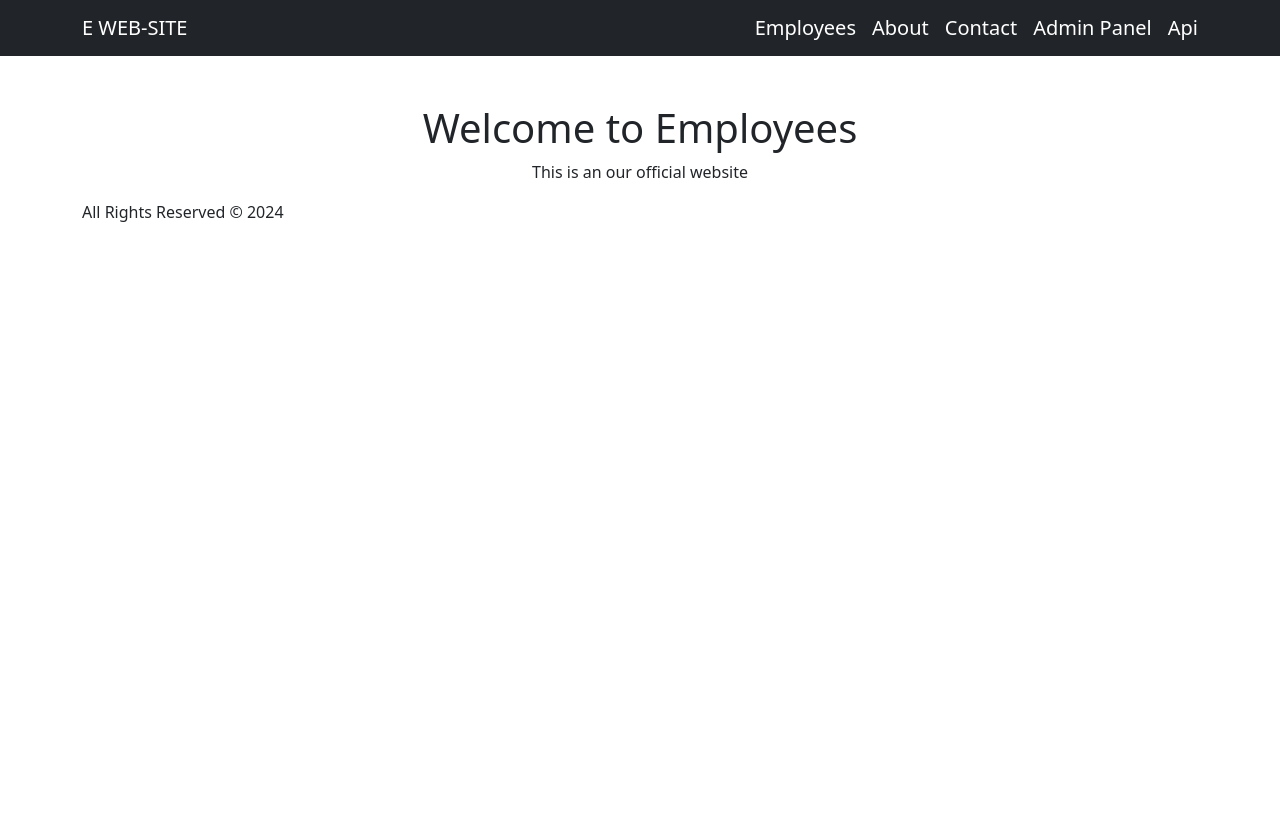
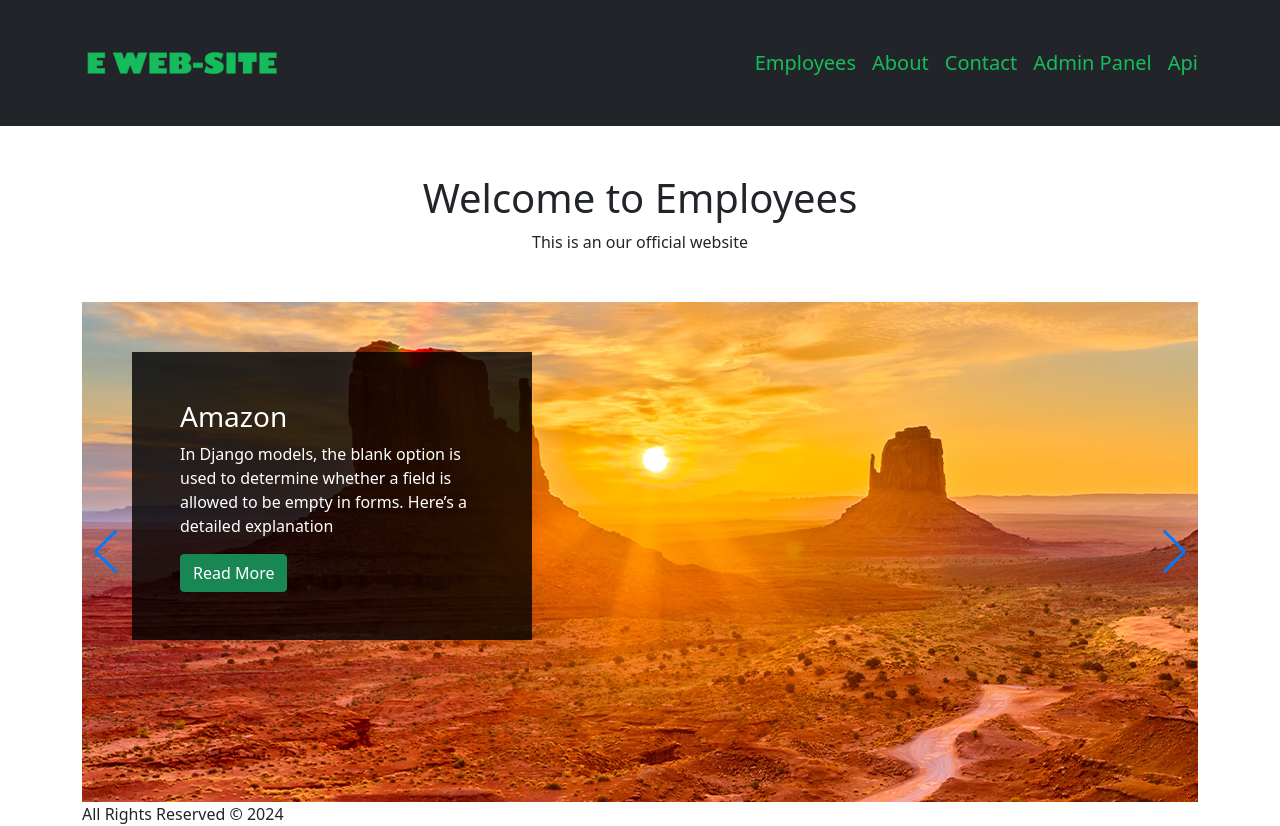
Before and after one commit to hayrapetyansami/EmployeeCourse, a Django app: page / in a window 1280 px wide. Before the commit the page ends 222 px from the top, so only its background shows below. Run offline with Django 4.2, Linux system fonts and the light colour scheme; data comes from the database, SQL or seed files in the repository; both versions use the stored data as it was after the commit.

Commit message:
added slider and logo, added static files with static folder & editted base/settings.py

```diff
--- a/base/settings.py
+++ b/base/settings.py
@@ -108,6 +108,11 @@ USE_TZ = True
 
 STATIC_URL = 'static/'
 
+if DEBUG:
+    STATICFILES_DIRS = [os.path.join(BASE_DIR, "static")]
+else:
+    STATIC_ROOT = os.path.join(BASE_DIR, "static")
+
 # Default primary key field type
 # https://docs.djangoproject.com/en/4.0/ref/settings/#default-auto-field
 
--- a/employees/admin.py
+++ b/employees/admin.py
@@ -1,5 +1,5 @@
 from django.contrib import admin
-from .models import (Department, Employee, About, Contact, Team)
+from .models import (Department, Employee, About, Contact, Team, Slider)
 
 admin.site.site_header = "Employees Admin"
 admin.site.site_title = "Employees Admin Panel"
@@ -34,3 +34,4 @@ admin.site.register(Employee, EmployeeAdmin)
 admin.site.register(About)
 admin.site.register(Contact)
 admin.site.register(Team)
+admin.site.register(Slider)
--- a/employees/models.py
+++ b/employees/models.py
@@ -71,3 +71,17 @@ class Team(models.Model):
     class Meta:
         verbose_name = "team"
         verbose_name_plural = "teams"
+
+
+class Slider(models.Model):
+    img = models.ImageField(upload_to="slider")
+    title = models.CharField(max_length=255)
+    descr = models.TextField(max_length=400)
+    link = models.URLField(null=True, blank=True)
+
+    def __str__(self):
+        return f"{self.title}"
+
+    class Meta:
+        verbose_name = "slider"
+        verbose_name_plural = "sliders"
--- a/employees/templates/base.html
+++ b/employees/templates/base.html
@@ -1,3 +1,5 @@
+{% load static i18n %}
+
 <!DOCTYPE html>
 <html lang="en">
   <head>
@@ -9,28 +11,37 @@
       {% endblock %}
     </title>
     <link href="https://cdn.jsdelivr.net/npm/bootstrap@5.1.3/dist/css/bootstrap.min.css" rel="stylesheet" integrity="sha384-1BmE4kWBq78iYhFldvKuhfTAU6auU8tT94WrHftjDbrCEXSU1oBoqyl2QvZ6jIW3" crossorigin="anonymous" />
+    <link rel="stylesheet" href="https://cdn.jsdelivr.net/npm/swiper@11/swiper-bundle.min.css" />
+    <link rel="stylesheet" href={% static "css/styles.css"%}>
   </head>
   <body>
     <nav class="navbar navbar-expand-lg navbar-dark bg-dark">
       <div class="container w-100">
-        <a href="{% url 'app:index' %}" class="navbar-brand">E WEB-SITE</a>
+        <a href="{% url 'app:index' %}" class="navbar-brand">
+          <img
+            src={%static "img/logo.png"%}
+            alt="logo"
+            class="img-fluid"
+            style="width: 200px; height: 100px;"
+          >
+        </a>
         <button class="navbar-toggler" type="button" data-bs-toggle="collapse" data-bs-target="#mobileMenu" aria-controls="navbarSupportedContent" aria-expanded="false" aria-label="Toggle navigation"><span class="navbar-toggler-icon"></span></button>
         <div class="collapse navbar-collapse" id="mobileMenu">
           <ul class="navbar-nav w-100 justify-content-end gap-3">
             <li class="nav-item">
-              <a href="{% url 'app:employees' %}" aria-current="page" class="text-white text-hover fs-5 text-decoration-none active">Employees</a>
+              <a href="{% url 'app:employees' %}" style="color: #16bc5c" class="text-hover fs-5 text-decoration-none">Employees</a>
             </li>
             <li class="nav-item">
-              <a href="{% url 'app:about' %}" class="text-white text-hover fs-5 text-decoration-none">About</a>
+              <a href="{% url 'app:about' %}" style="color: #16bc5c" class="text-hover fs-5 text-decoration-none">About</a>
             </li>
             <li class="nav-item">
-              <a href="{% url 'app:contact' %}" class="text-white text-hover fs-5 text-decoration-none">Contact</a>
+              <a href="{% url 'app:contact' %}" style="color: #16bc5c" class="text-hover fs-5 text-decoration-none">Contact</a>
             </li>
             <li class="nav-item">
-              <a href="/admin" target="_blank" class="text-white text-hover fs-5 text-decoration-none">Admin Panel</a>
+              <a href="/admin" target="_blank" style="color: #16bc5c" class="text-hover fs-5 text-decoration-none">Admin Panel</a>
             </li>
             <li class="nav-item">
-              <a href="/api/v1/" target="_blank" class="text-white text-hover fs-5 text-decoration-none">Api</a>
+              <a href="/api/v1/" target="_blank" style="color: #16bc5c" class="text-hover fs-5 text-decoration-none">Api</a>
             </li>
           </ul>
         </div>
@@ -68,5 +79,7 @@
     </footer>
 
     <script src="https://cdn.jsdelivr.net/npm/bootstrap@5.1.3/dist/js/bootstrap.bundle.min.js" integrity="sha384-ka7Sk0Gln4gmtz2MlQnikT1wXgYsOg+OMhuP+IlRH9sENBO0LRn5q+8nbTov4+1p" crossorigin="anonymous"></script>
+    <script src="https://cdn.jsdelivr.net/npm/swiper@11/swiper-bundle.min.js"></script>
+    <script src={%static "js/script.js"%}></script>
   </body>
 </html>
--- a/employees/templates/home.html
+++ b/employees/templates/home.html
@@ -9,4 +9,33 @@
     <h1>Welcome to Employees</h1>
     <p>This is an our official website</p>
   </div>
+  <div class="mt-5">
+    <div class="swiper mySwiper">
+    <div class="swiper-wrapper">
+      {% for slide in slides %}
+        <div class="swiper-slide position-static">
+          <div
+            class="slider-conten position-absolute p-5"
+            style="
+              max-width: 400px;
+              background: rgba(0, 0, 0, 0.8);
+              color: #fff;
+              top: 50px;
+              left: 50px;
+            "
+          >
+            <h3>{{slide.title}}</h3>
+            <p>{{slide.descr}}</p>
+            {% if slide.link  %}
+              <a class="btn btn-success" href="{{slide.link}}">Read More</a>
+            {% endif %}
+          </div>
+          <img src="{{slide.img.url}}" alt="{{slide.title}}">
+        </div>
+      {% endfor %}
+    </div>
+    <div class="swiper-button-next"></div>
+    <div class="swiper-button-prev"></div>
+  </div>
+  </div>
 {% endblock %}
--- a/employees/views.py
+++ b/employees/views.py
@@ -1,9 +1,10 @@
 from django.shortcuts import render
-from .models import Department, Employee, About, Contact, Team
+from .models import Department, Employee, About, Contact, Team, Slider
 
 
 def index(request):
-    return render(request, "home.html")
+    slides = Slider.objects.all()
+    return render(request, "home.html", {"slides": slides})
 
 
 def employees(request):
--- /dev/null
+++ b/static/css/styles.css
@@ -0,0 +1,3 @@
+body {
+  /* background: #000; */
+}
--- /dev/null
+++ b/static/js/script.js
@@ -0,0 +1,9 @@
+window.addEventListener("DOMContentLoaded", () => {
+  new Swiper(".mySwiper", {
+    loop: true,
+    navigation: {
+      nextEl: ".swiper-button-next",
+      prevEl: ".swiper-button-prev",
+    },
+  });
+});
```
Also changed, not shown: db.sqlite3, employees/migrations/0010_slider.py (added), media/slider/1.jpg (added), media/slider/2.jpg (added), media/slider/3.jpg (added), media/slider/4.jpg (added), static/img/logo.png (added).
